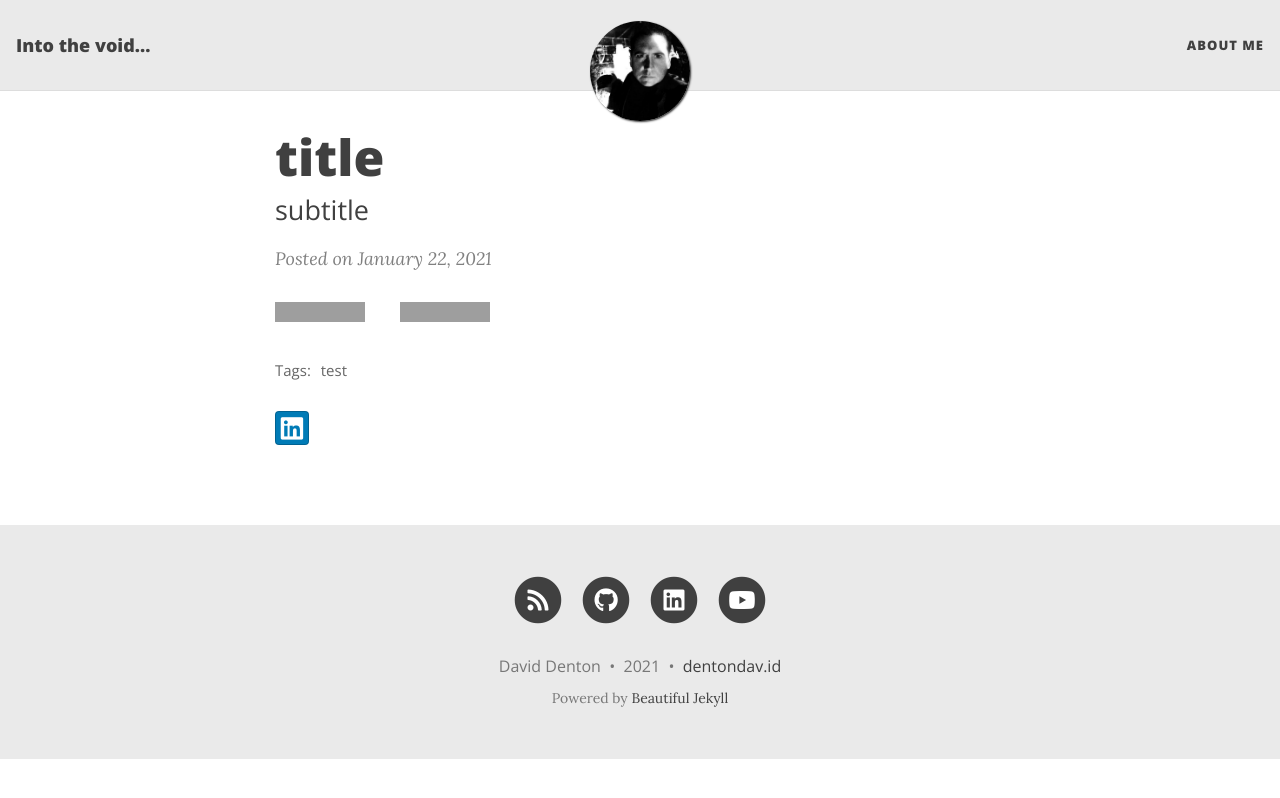
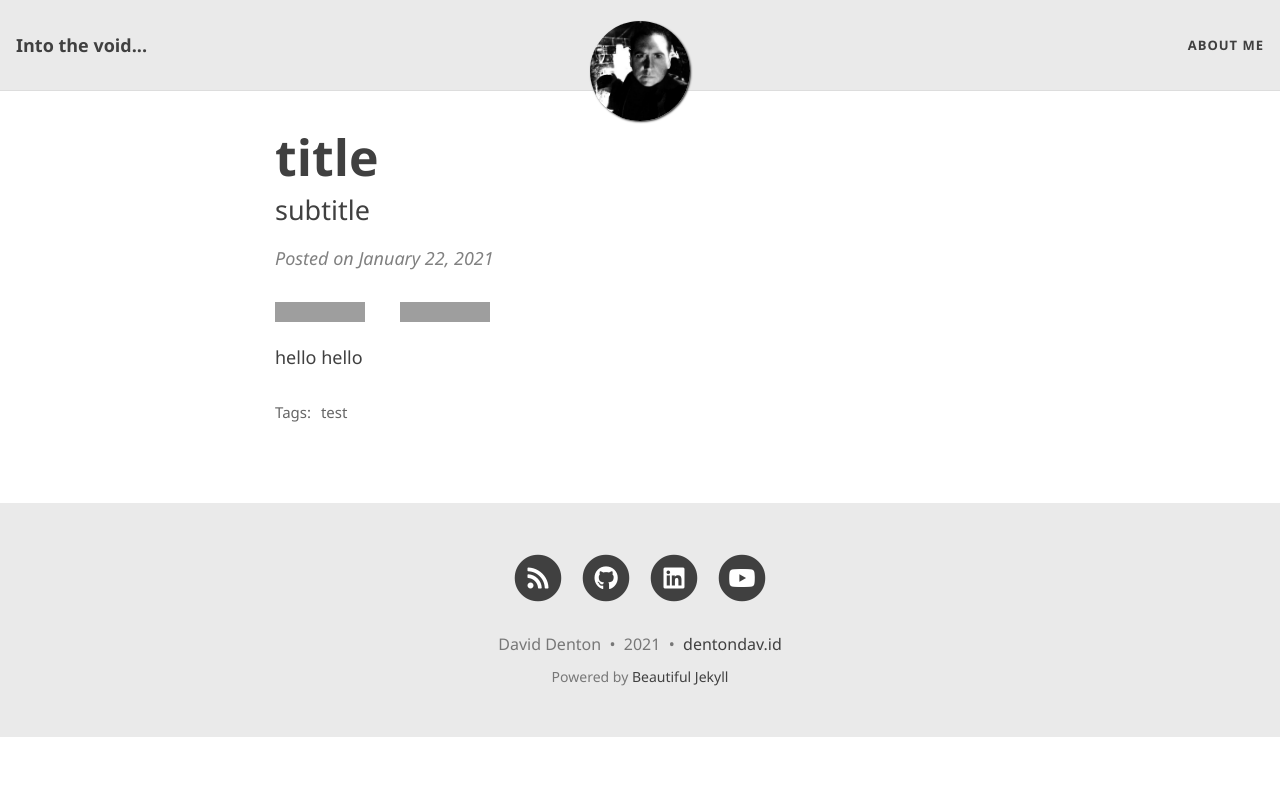
Before and after one commit to dmcg/daviddenton.github.io, a Jekyll site: the page built from _posts/2021-01-22-test-markdown.md, in a window 1280 px wide. Shown: the top 798 px of the page. Built offline with Jekyll 4.4.1, drawn with Linux system fonts in a browser that asks for light colours; nearby versions of some CDN libraries; grey boxes are pictures that could not be loaded.

Commit message:
change fonts, ditch unused page

```diff
--- a/_config.yml
+++ b/_config.yml
@@ -24,9 +24,10 @@ social-network-links:
 rss-description: Feed on my many years of mistakes!
 
 share-links-active:
-  github: true
-  youtube: true
-  linkedin: true
+  github: false
+  youtube: false
+  linkedin: false
+  vk: false
 
 url-pretty: "dentondav.id"
 
--- a/_posts/2021-01-22-test-markdown.md
+++ b/_posts/2021-01-22-test-markdown.md
@@ -7,3 +7,5 @@
 tags: [test]
 comments: false
 ---
+
+hello hello
--- a/assets/css/beautifuljekyll.css
+++ b/assets/css/beautifuljekyll.css
@@ -11,7 +11,7 @@ html {
 }
 
 body {
-  font-family: 'Lora', 'Times New Roman', serif;
+  font-family: "Segoe UI", Roboto, Oxygen, Ubuntu, Cantarell, "Open Sans", "Helvetica Neue", sans-serif;
   font-size: 1.125rem;
   color: {{ site.text-col | default: "#404040" }};
   position: relative;
@@ -26,7 +26,7 @@ p {
   margin: 1.875rem 0;
 }
 h1,h2,h3,h4,h5,h6 {
-  font-family: 'Open Sans', 'Helvetica Neue', Helvetica, Arial, sans-serif;
+  font-family: "Segoe UI", Roboto, Oxygen, Ubuntu, Cantarell, "Open Sans", "Helvetica Neue", sans-serif;
   font-weight: 800;
   line-height: 1.1;
 }
@@ -124,7 +124,7 @@ img {
 .navbar-custom {
   background-color: {{ site.navbar-col | default: "#EAEAEA" }};
   border-bottom: 1px solid {{ site.navbar-border-col | default: "#DDDDDD" }};
-  font-family: 'Open Sans', 'Helvetica Neue', Helvetica, Arial, sans-serif;
+  font-family: "Segoe UI", Roboto, Oxygen, Ubuntu, Cantarell, "Open Sans", "Helvetica Neue", sans-serif;
   {% if site.navbar-img %}
     background-image: url({{ site.navbar-img | relative_url }});
     background-attachment: fixed;
@@ -394,7 +394,7 @@ footer .list-inline {
   margin-bottom: 1.875rem;
 }
 footer .copyright {
-  font-family: 'Open Sans', 'Helvetica Neue', Helvetica, Arial, sans-serif;
+  font-family: "Segoe UI", Roboto, Oxygen, Ubuntu, Cantarell, "Open Sans", "Helvetica Neue", sans-serif;
   text-align: center;
   margin-bottom: 0;
   margin-top: 0;
@@ -406,7 +406,7 @@ footer .theme-by {
 footer .footer-custom-content {
   text-align: center;
   margin-bottom: 0.9375rem;
-  font-family: 'Open Sans', 'Helvetica Neue', Helvetica, Arial, sans-serif;
+  font-family: "Segoe UI", Roboto, Oxygen, Ubuntu, Cantarell, "Open Sans", "Helvetica Neue", sans-serif;
 }
 
 @media (min-width: 768px) {
@@ -444,7 +444,7 @@ footer .footer-custom-content {
 
 .post-preview a {
   text-decoration: none;
-  font-family: 'Open Sans', 'Helvetica Neue', Helvetica, Arial, sans-serif;
+  font-family: "Segoe UI", Roboto, Oxygen, Ubuntu, Cantarell, "Open Sans", "Helvetica Neue", sans-serif;
   color: {{ site.text-col | default: "#404040" }};
 }
 
@@ -469,7 +469,7 @@ footer .footer-custom-content {
   font-size: 1.125rem;
   font-style: italic;
   margin: 0 0 0.625rem;
-  font-family: 'Lora', 'Times New Roman', serif;
+  font-family: "Segoe UI", Roboto, Oxygen, Ubuntu, Cantarell, "Open Sans", "Helvetica Neue", sans-serif;
 }
 .post-heading .post-meta {
   display: inline-block;
@@ -546,7 +546,7 @@ footer .footer-custom-content {
 /* --- Tags --- */
 
 .blog-tags {
-  font-family: 'Open Sans', 'Helvetica Neue', Helvetica, Arial, sans-serif;
+  font-family: "Segoe UI", Roboto, Oxygen, Ubuntu, Cantarell, "Open Sans", "Helvetica Neue", sans-serif;
   font-size: 0.9375rem;
   margin: 1.875rem 0;
 }
@@ -589,7 +589,7 @@ footer .footer-custom-content {
 }
 
 #full-tags-list {
-  font-family: 'Open Sans', 'Helvetica Neue', Helvetica, Arial, sans-serif;
+  font-family: "Segoe UI", Roboto, Oxygen, Ubuntu, Cantarell, "Open Sans", "Helvetica Neue", sans-serif;
 }
 
 #full-tags-list .tag-entry {
@@ -663,7 +663,7 @@ nav.top-nav-short-permanent ~ header > .intro-header.big-img {
   font-size: 1.6875rem;
   line-height: 1.1;
   display: block;
-  font-family: 'Open Sans', 'Helvetica Neue', Helvetica, Arial, sans-serif;
+  font-family: "Segoe UI", Roboto, Oxygen, Ubuntu, Cantarell, "Open Sans", "Helvetica Neue", sans-serif;
   font-weight: 300;
   margin: 0.625rem 0 0;
 }
@@ -688,7 +688,7 @@ nav.top-nav-short-permanent ~ header > .intro-header.big-img {
   padding: 0.3125rem 0.625rem;
   font-size: 0.6875rem;
   color: #EEE;
-  font-family: 'Open Sans', 'Helvetica Neue', Helvetica, Arial, sans-serif;
+  font-family: "Segoe UI", Roboto, Oxygen, Ubuntu, Cantarell, "Open Sans", "Helvetica Neue", sans-serif;
   right: 0;
   bottom: 0;
   display: none;
@@ -780,7 +780,7 @@ nav.top-nav-short-permanent ~ header > .intro-header.big-img {
 }
 
 .pagination .page-item .page-link {
-  font-family: 'Open Sans', 'Helvetica Neue', Helvetica, Arial, sans-serif;
+  font-family: "Segoe UI", Roboto, Oxygen, Ubuntu, Cantarell, "Open Sans", "Helvetica Neue", sans-serif;
   text-transform: uppercase;
   font-size: 0.875rem;
   font-weight: 800;
```
Also changed, not shown: aboutme.md (deleted, +0 -16 lines).
